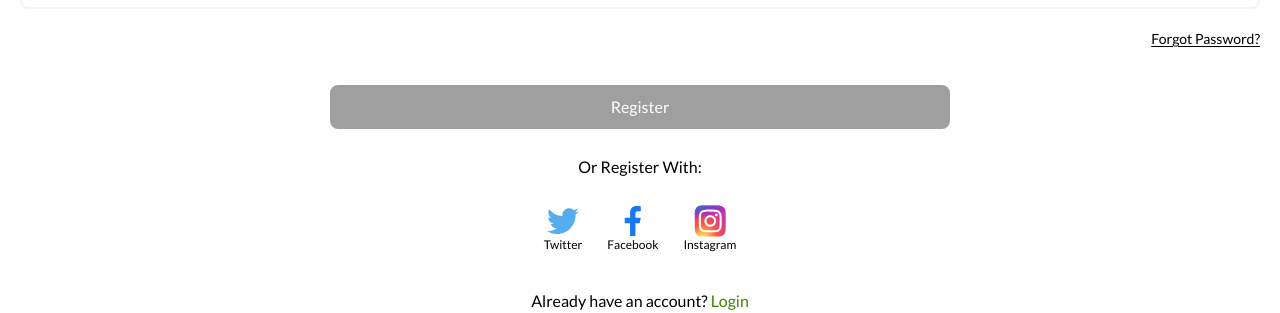
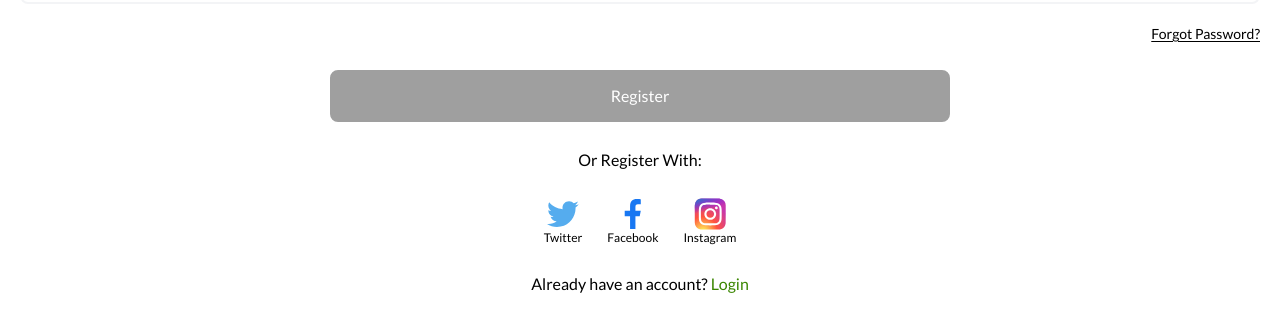
Before and after one commit to 1finedev/etracker, a Next.js app: page /register in a window 1280 px wide. Shown: the part 550-863 px from the top of the page. Built offline with nearby package versions, Linux system fonts and the light colour scheme; what tailwindcss-children would draw is missing.

Commit message:
refactor

```diff
--- a/components/Button/Button.variants.js
+++ b/components/Button/Button.variants.js
@@ -27,7 +27,7 @@ const ButtonStyles = cva(
       /* button padding */
       padding: {
         tight: "p-1",
-        normal: "p-2",
+        normal: "px-2 py-3",
         wide: "p-4",
       },
     },
--- a/components/Layout/Auth/index.jsx
+++ b/components/Layout/Auth/index.jsx
@@ -8,7 +8,7 @@ const Auth = ({ formData, handleSubmit, className, children }) => {
   return (
     <div
       className={`${
-        router.pathname === "/register" ? " py-[25px]" : "py-[50px]"
+        router.pathname === "/register" ? " py-[20px]" : "py-[50px]"
       } w-full h-screen bg-white px-[20px]`}
     >
       <div className="flex flex-col justify-center mb-[30px]">
--- a/pages/register.jsx
+++ b/pages/register.jsx
@@ -77,7 +77,7 @@ const Register = () => {
           Forgot Password?
         </a>
       </Link>
-      <div className="w-full flex flex-col items-center justify-center mt-[20px]">
+      <div className="w-full flex flex-col items-center justify-center mt-[10px]">
         <Button
           size={"half"}
           type={"submit"}
@@ -91,7 +91,7 @@ const Register = () => {
       <h6 className="text-center my-[10px]">Or Register With:</h6>
       <SocialLogin />
 
-      <h5 className="mt-[20px] text-center">
+      <h5 className="mt-[10px] text-center">
         Already have an account?{" "}
         <Link href={"/login"}>
           <span className="text-primary font-medium hover:font-bold">
```
